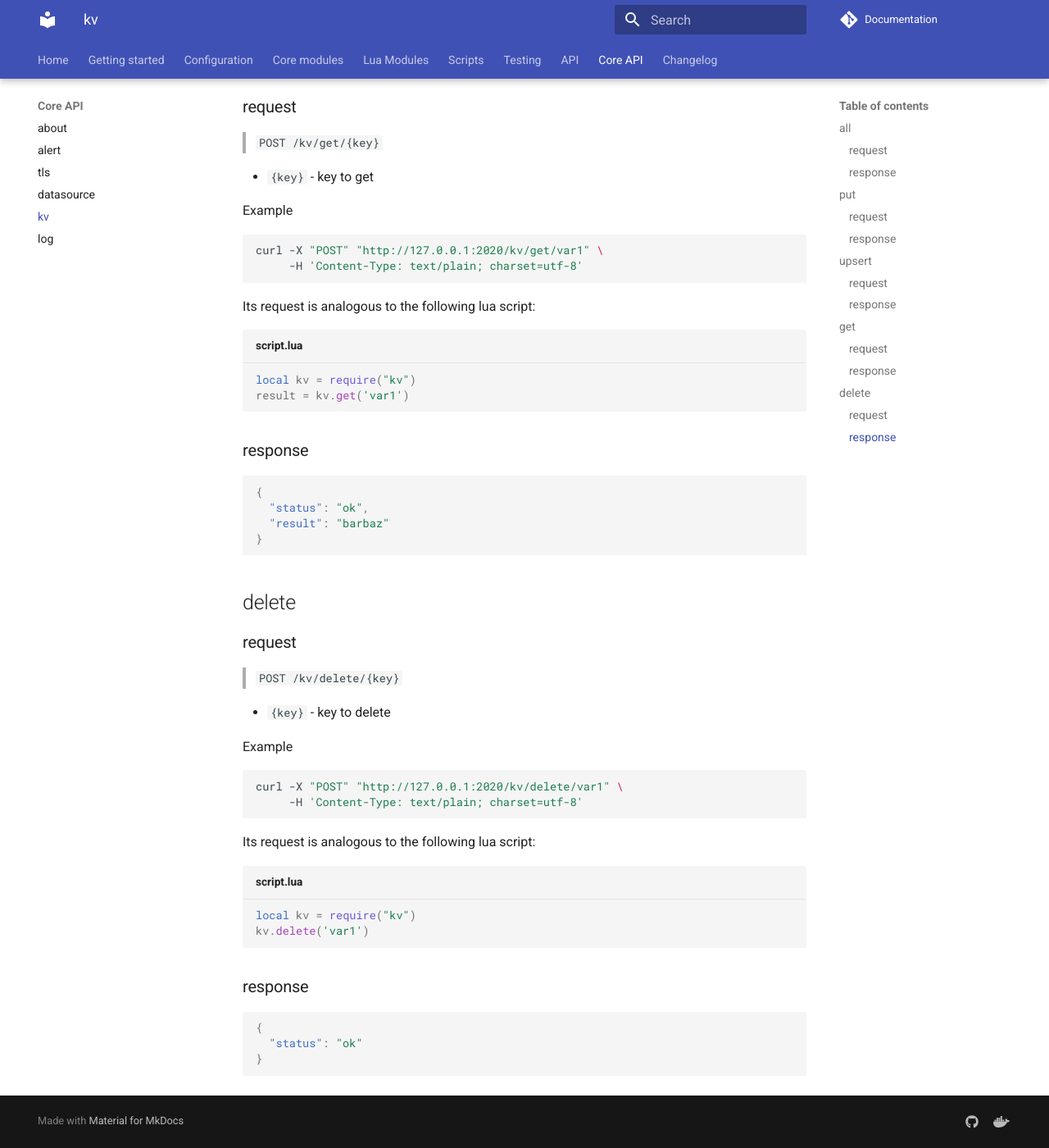
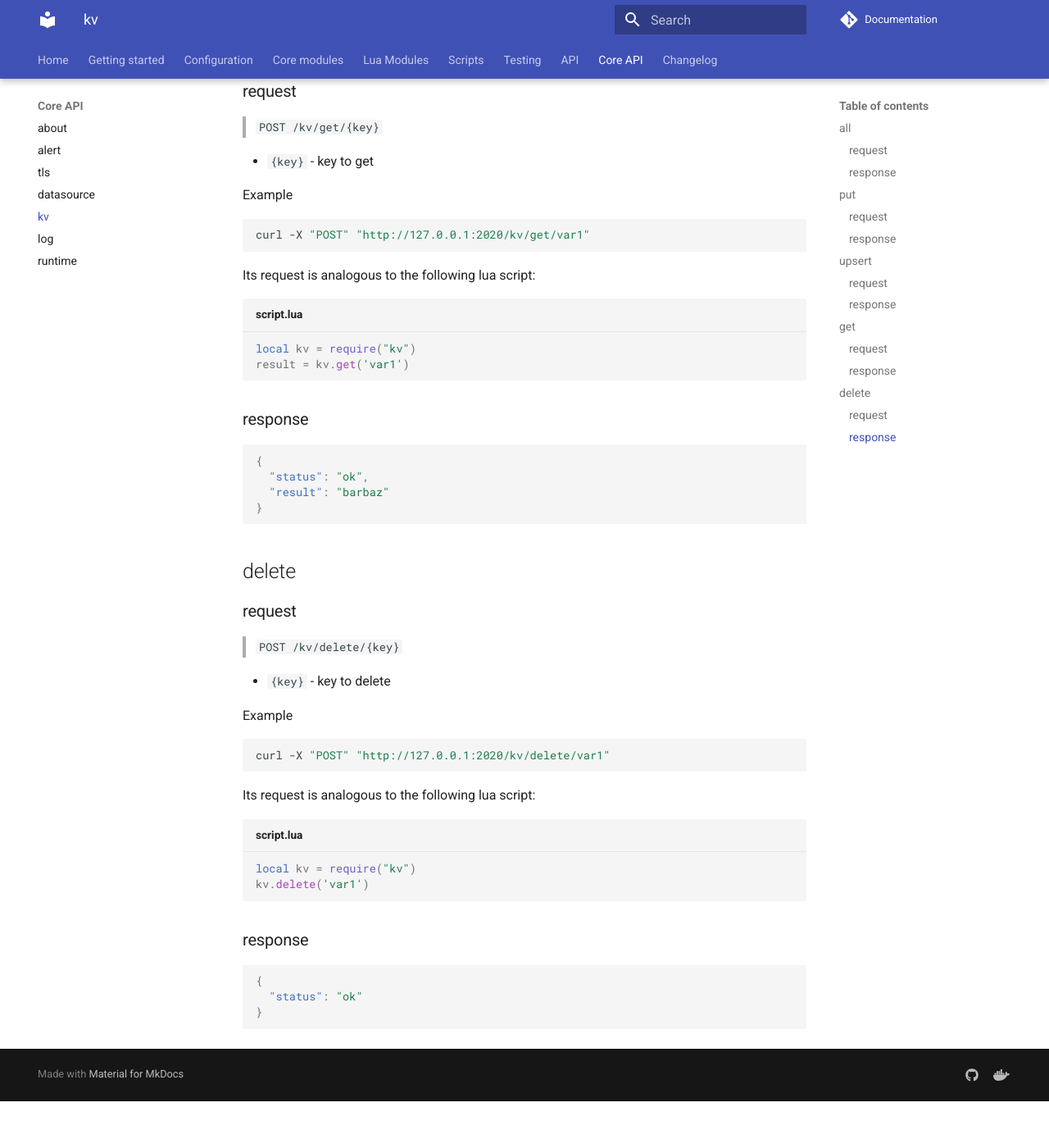
Before and after one commit to balerter/site, an MkDocs documentation site: the page built from docs/core-api/kv.md, in a window 1280 px wide and 1400 px high, scrolled down 2272 px. Shown: the whole window at 82% size. Built offline with MkDocs 1.6.1 and Material for MkDocs 9.7.7, drawn with Linux system fonts in a browser that asks for light colours; comment, search, counter and statistics services are not loaded; after the commit the page ends 3615 px from its top, so only the background shows below that; some of the changed text lies outside the part shown.

Commit message:
add coreapi runtime

````diff
--- a/docs/core-api/kv.md
+++ b/docs/core-api/kv.md
@@ -9,8 +9,7 @@ This endpoint allows to use [kv](/core-modules/kv) core module
 Example
 
 ```bash
-curl -X "POST" "http://127.0.0.1:2020/kv/all" \
-     -H 'Content-Type: text/plain; charset=utf-8'
+curl -X "POST" "http://127.0.0.1:2020/kv/all"
 ```
 
 Its request is analogous to the following lua script:
@@ -107,8 +106,7 @@ kv.upsert('var1', 'barbaz')
 Example
 
 ```bash
-curl -X "POST" "http://127.0.0.1:2020/kv/get/var1" \
-     -H 'Content-Type: text/plain; charset=utf-8'
+curl -X "POST" "http://127.0.0.1:2020/kv/get/var1"
 ```
 
 Its request is analogous to the following lua script:
@@ -138,8 +136,7 @@ result = kv.get('var1')
 Example
 
 ```bash
-curl -X "POST" "http://127.0.0.1:2020/kv/delete/var1" \
-     -H 'Content-Type: text/plain; charset=utf-8'
+curl -X "POST" "http://127.0.0.1:2020/kv/delete/var1"
 ```
 
 Its request is analogous to the following lua script:
--- a/mkdocs.yml
+++ b/mkdocs.yml
@@ -106,4 +106,5 @@ nav:
       - datasource: core-api/datasource.md
       - kv: core-api/kv.md
       - log: core-api/log.md
+      - runtime: core-api/runtime.md
   - Changelog: changelog.md
````
Also changed, not shown: docs/core-api/tls.md (+3 -5 lines).
